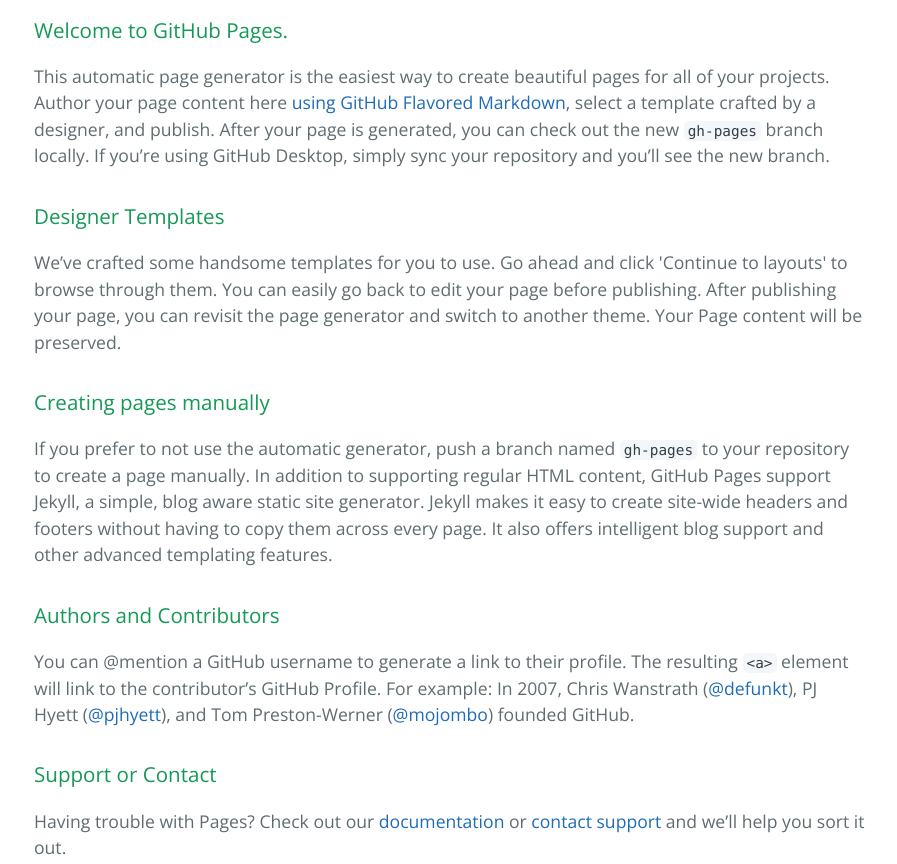
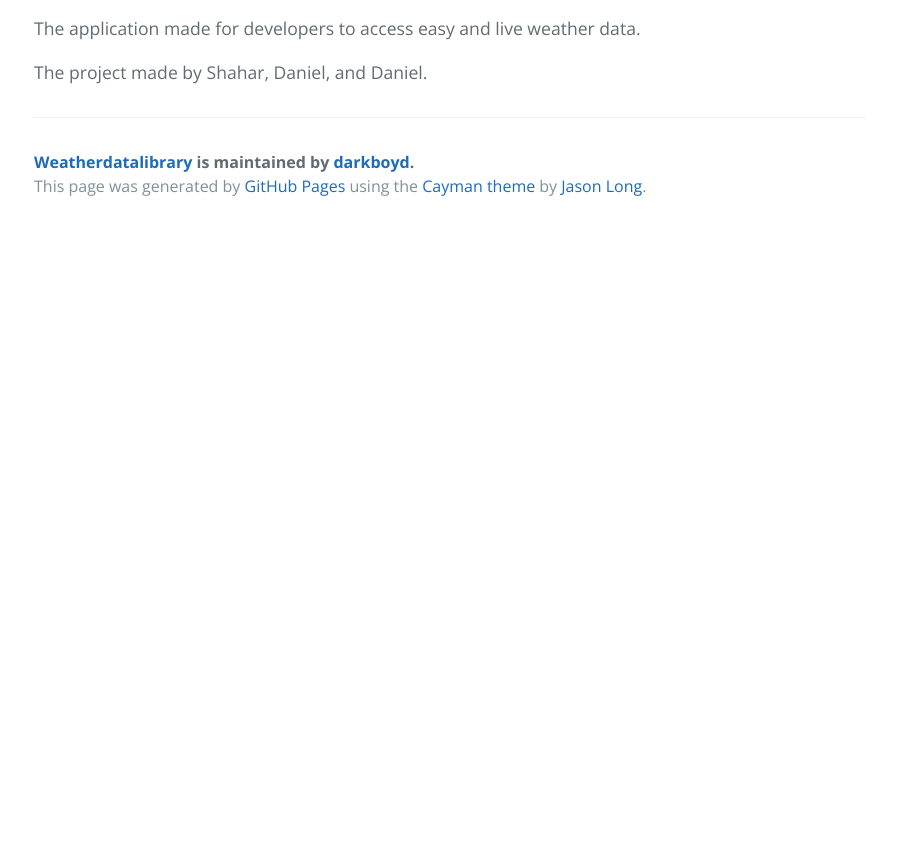
Before and after one commit to ShaharAmit/weatherDataLibrary, a plain HTML site: page index.html in a window 1280 px wide. Shown: the part 400-1264 px from the top of the page, without its empty margins (190-1087 px from the left). After the commit the page ends 800 px from the top, so only its background shows below. Drawn offline with nearby package versions, Linux system fonts and the light colour scheme.

```diff
--- a/index.html
+++ b/index.html
@@ -19,30 +19,9 @@
     </section>
 
     <section class="main-content">
-      <h3>
-<a id="welcome-to-github-pages" class="anchor" href="#welcome-to-github-pages" aria-hidden="true"><span aria-hidden="true" class="octicon octicon-link"></span></a>Welcome to GitHub Pages.</h3>
+      <p>The application made for developers to access easy and live weather data.</p>
 
-<p>This automatic page generator is the easiest way to create beautiful pages for all of your projects. Author your page content here <a href="https://guides.github.com/features/mastering-markdown/">using GitHub Flavored Markdown</a>, select a template crafted by a designer, and publish. After your page is generated, you can check out the new <code>gh-pages</code> branch locally. If you’re using GitHub Desktop, simply sync your repository and you’ll see the new branch.</p>
-
-<h3>
-<a id="designer-templates" class="anchor" href="#designer-templates" aria-hidden="true"><span aria-hidden="true" class="octicon octicon-link"></span></a>Designer Templates</h3>
-
-<p>We’ve crafted some handsome templates for you to use. Go ahead and click 'Continue to layouts' to browse through them. You can easily go back to edit your page before publishing. After publishing your page, you can revisit the page generator and switch to another theme. Your Page content will be preserved.</p>
-
-<h3>
-<a id="creating-pages-manually" class="anchor" href="#creating-pages-manually" aria-hidden="true"><span aria-hidden="true" class="octicon octicon-link"></span></a>Creating pages manually</h3>
-
-<p>If you prefer to not use the automatic generator, push a branch named <code>gh-pages</code> to your repository to create a page manually. In addition to supporting regular HTML content, GitHub Pages support Jekyll, a simple, blog aware static site generator. Jekyll makes it easy to create site-wide headers and footers without having to copy them across every page. It also offers intelligent blog support and other advanced templating features.</p>
-
-<h3>
-<a id="authors-and-contributors" class="anchor" href="#authors-and-contributors" aria-hidden="true"><span aria-hidden="true" class="octicon octicon-link"></span></a>Authors and Contributors</h3>
-
-<p>You can @mention a GitHub username to generate a link to their profile. The resulting <code>&lt;a&gt;</code> element will link to the contributor’s GitHub Profile. For example: In 2007, Chris Wanstrath (<a href="https://github.com/defunkt" class="user-mention">@defunkt</a>), PJ Hyett (<a href="https://github.com/pjhyett" class="user-mention">@pjhyett</a>), and Tom Preston-Werner (<a href="https://github.com/mojombo" class="user-mention">@mojombo</a>) founded GitHub.</p>
-
-<h3>
-<a id="support-or-contact" class="anchor" href="#support-or-contact" aria-hidden="true"><span aria-hidden="true" class="octicon octicon-link"></span></a>Support or Contact</h3>
-
-<p>Having trouble with Pages? Check out our <a href="https://help.github.com/pages">documentation</a> or <a href="https://github.com/contact">contact support</a> and we’ll help you sort it out.</p>
+<p>The project made by Shahar, Daniel, and Daniel.</p>
 
       <footer class="site-footer">
         <span class="site-footer-owner"><a href="https://github.com/darkboyd/weatherDataLibrary">Weatherdatalibrary</a> is maintained by <a href="https://github.com/darkboyd">darkboyd</a>.</span>
```
Also changed, not shown: params.json (+1 -1 lines).
